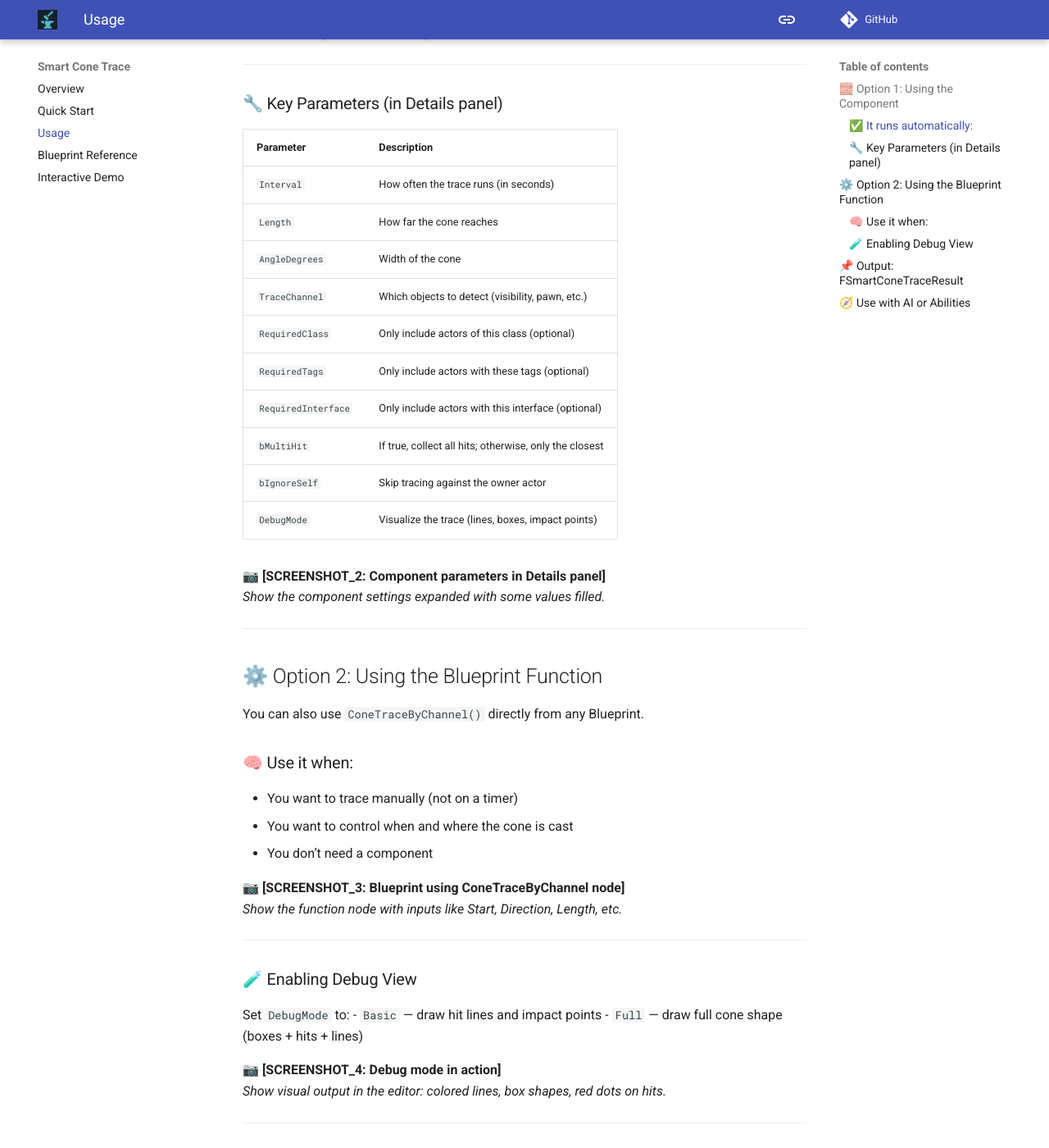
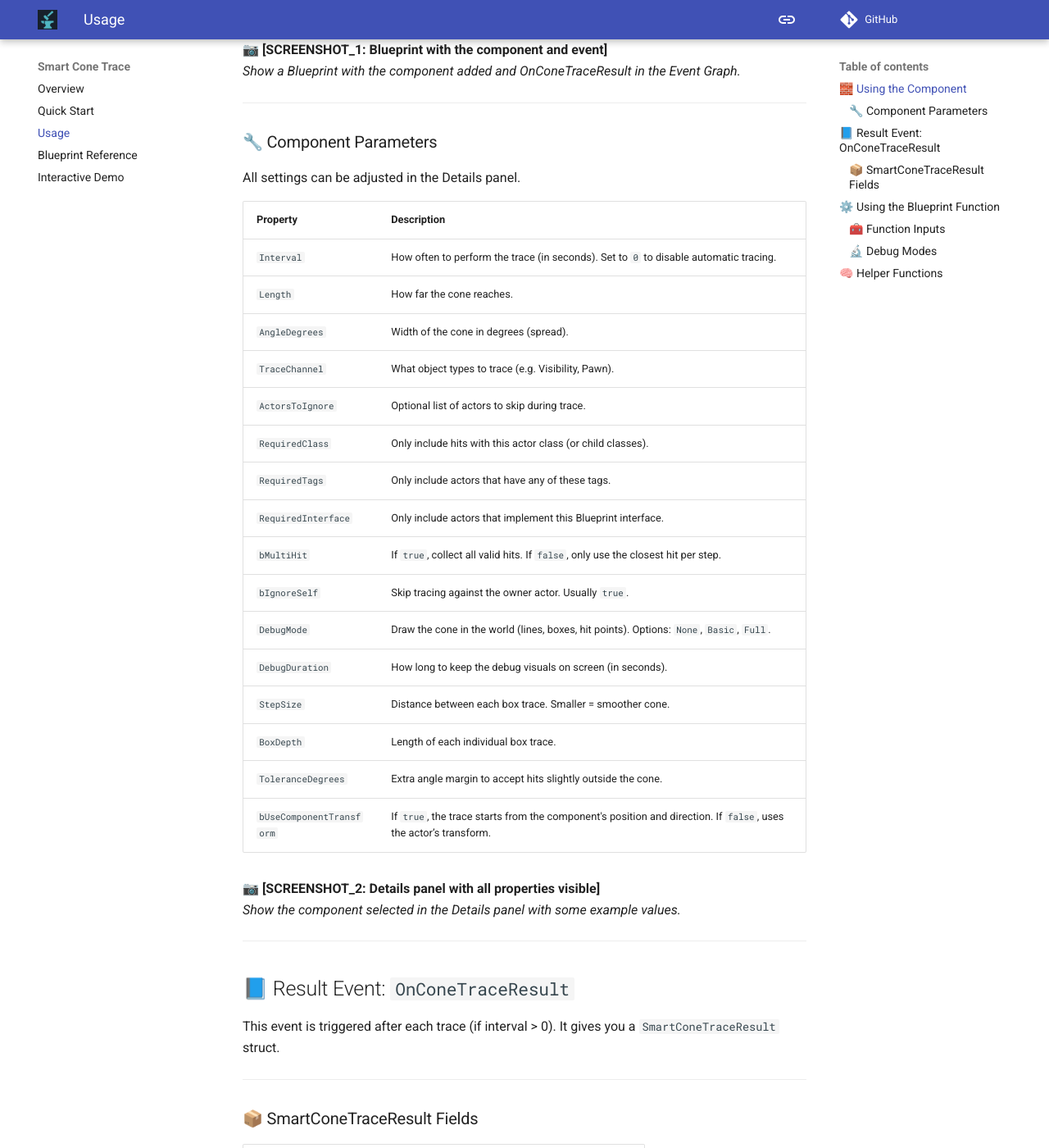
Before and after one commit to george-shilovsky/quickforge-docs, an MkDocs documentation site: the page built from docs/SmartConeTrace/usage.md, in a window 1280 px wide and 1400 px high, scrolled down 581 px. Shown: the whole window at 82% size. Built offline with MkDocs 1.6.1 and Material for MkDocs 9.7.7, drawn with Linux system fonts in a browser that asks for light colours; comment, search, counter and statistics services are not loaded; some of the changed text lies outside the part shown.

Commit message:
Update usage.md

```diff
--- a/docs/SmartConeTrace/usage.md
+++ b/docs/SmartConeTrace/usage.md
@@ -1,97 +1,134 @@
 # 🛠️ Usage Guide
 
-This page explains how to use both the **SmartConeTraceComponent** and the **Blueprint function**.
+This page explains how to use:
+
+- `SmartConeTraceComponent` — the automatic way
+- `ConeTraceByChannel()` — the manual Blueprint function
+- All result fields and helper functions
+
+No C++ required — everything is Blueprint-ready.
 
 ---
 
-## 🧱 Option 1: Using the Component
+## 🧱 Using the Component
 
-The easiest way to use the plugin is with the `SmartConeTraceComponent`.
+Add the `SmartConeTraceComponent` to any actor.
 
-### ✅ It runs automatically:
-- No need to call anything manually.
-- Traces at regular intervals using your chosen settings.
-- Sends results via the `OnConeTraceResult` event.
+It will automatically perform a cone trace every few seconds and call the event `OnConeTraceResult`.
 
-📷 **[SCREENSHOT_1: Blueprint showing component + event node]**
-*Show the component in the Blueprint and the OnConeTraceResult event connected.*
+📷 **[SCREENSHOT_1: Blueprint with the component and event]**
+*Show a Blueprint with the component added and OnConeTraceResult in the Event Graph.*
 
 ---
 
-### 🔧 Key Parameters (in Details panel)
+### 🔧 Component Parameters
 
-| Parameter           | Description                                           |
-|---------------------|-------------------------------------------------------|
-| `Interval`          | How often the trace runs (in seconds)                |
-| `Length`            | How far the cone reaches                             |
-| `AngleDegrees`      | Width of the cone                                     |
-| `TraceChannel`      | Which objects to detect (visibility, pawn, etc.)     |
-| `RequiredClass`     | Only include actors of this class (optional)         |
-| `RequiredTags`      | Only include actors with these tags (optional)       |
-| `RequiredInterface` | Only include actors with this interface (optional)   |
-| `bMultiHit`         | If true, collect all hits; otherwise, only the closest |
-| `bIgnoreSelf`       | Skip tracing against the owner actor                 |
-| `DebugMode`         | Visualize the trace (lines, boxes, impact points)    |
+All settings can be adjusted in the Details panel.
 
-📷 **[SCREENSHOT_2: Component parameters in Details panel]**
-*Show the component settings expanded with some values filled.*
+| Property             | Description |
+|----------------------|-------------|
+| `Interval`           | How often to perform the trace (in seconds). Set to `0` to disable automatic tracing. |
+| `Length`             | How far the cone reaches. |
+| `AngleDegrees`       | Width of the cone in degrees (spread). |
+| `TraceChannel`       | What object types to trace (e.g. Visibility, Pawn). |
+| `ActorsToIgnore`     | Optional list of actors to skip during trace. |
+| `RequiredClass`      | Only include hits with this actor class (or child classes). |
+| `RequiredTags`       | Only include actors that have any of these tags. |
+| `RequiredInterface`  | Only include actors that implement this Blueprint interface. |
+| `bMultiHit`          | If `true`, collect all valid hits. If `false`, only use the closest hit per step. |
+| `bIgnoreSelf`        | Skip tracing against the owner actor. Usually `true`. |
+| `DebugMode`          | Draw the cone in the world (lines, boxes, hit points). Options: `None`, `Basic`, `Full`. |
+| `DebugDuration`      | How long to keep the debug visuals on screen (in seconds). |
+| `StepSize`           | Distance between each box trace. Smaller = smoother cone. |
+| `BoxDepth`           | Length of each individual box trace. |
+| `ToleranceDegrees`   | Extra angle margin to accept hits slightly outside the cone. |
+| `bUseComponentTransform` | If `true`, the trace starts from the component's position and direction. If `false`, uses the actor’s transform. |
+
+📷 **[SCREENSHOT_2: Details panel with all properties visible]**
+*Show the component selected in the Details panel with some example values.*
 
 ---
 
-## ⚙️ Option 2: Using the Blueprint Function
+## 📘 Result Event: `OnConeTraceResult`
 
-You can also use `ConeTraceByChannel()` directly from any Blueprint.
-
-### 🧠 Use it when:
-- You want to trace manually (not on a timer)
-- You want to control when and where the cone is cast
-- You don’t need a component
-
-📷 **[SCREENSHOT_3: Blueprint using ConeTraceByChannel node]**
-*Show the function node with inputs like Start, Direction, Length, etc.*
+This event is triggered after each trace (if interval > 0). It gives you a `SmartConeTraceResult` struct.
 
 ---
 
-### 🧪 Enabling Debug View
+### 📦 SmartConeTraceResult Fields
 
-Set `DebugMode` to:
-- `Basic` — draw hit lines and impact points
-- `Full` — draw full cone shape (boxes + hits + lines)
+| Field          | Type             | Description |
+|----------------|------------------|-------------|
+| `bDidHit`      | `bool`           | `true` if anything was hit. |
+| `Hits`         | `Array<HitResult>` | All filtered hits. |
+| `HitActors`    | `Array<Actor>`   | All valid actors that were hit. |
+| `ClosestHit`   | `HitResult`      | The closest valid hit among all steps. |
 
-📷 **[SCREENSHOT_4: Debug mode in action]**
-*Show visual output in the editor: colored lines, box shapes, red dots on hits.*
+📷 **[SCREENSHOT_3: Using result in Blueprint — print closest actor]**
+*Show Blueprint logic printing the name of the closest actor if any.*
 
 ---
 
-## 📌 Output: FSmartConeTraceResult
+## ⚙️ Using the Blueprint Function
 
-Whether you use the component or the function, the result is the same:
+If you want to trace manually, use `ConeTraceByChannel()` from `SmartConeTraceLib`.
 
-- `HitActors` — array of all valid hit actors
-- `ClosestHit` — the nearest hit (with full hit info)
-- `bDidHit` — true if anything was hit
+It’s perfect for:
 
-You can also use helper functions like:
-- `GetClosestHitActor()`
-- `WasActorHit()`
-- `GetHitActorsByClass()`
+- One-time checks (e.g. on key press)
+- Tracing from any point and direction
+- Custom cone logic
 
-📷 **[SCREENSHOT_5: Example of using result in Blueprint]**
-*Show result pin being used to print names or check if actor was hit.*
+📷 **[SCREENSHOT_4: Blueprint with ConeTraceByChannel node]**
+*Show the function in use with inputs like Start, Direction, etc.*
 
 ---
 
-## 🧭 Use with AI or Abilities
+### 🧰 Function Inputs
 
-Smart Cone Trace is great for:
-- Enemy AI "vision cone"
-- Detecting nearby players
-- Area scan abilities or magical spells
-- Obstacle detection ahead of a vehicle
+Same parameters as the component, but passed directly into the function:
 
-📷 **[SCREENSHOT_6: Practical in-game usage like AI vision]**
-*Show actual use in game logic — AI scanning or detecting player.*
+- `Start` — starting location of the cone
+- `Direction` — direction the cone is facing
+- All other parameters match the component (see table above)
+
+You can get `Start` and `Direction` using nodes like:
+- `Get Actor Location`
+- `Get Forward Vector`
+- `Get Component Location`
 
 ---
 
-Next: Check out real-world [Examples](examples.md) »
+### 🔬 Debug Modes
+
+| Debug Mode | Description |
+|------------|-------------|
+| `None`     | No visuals |
+| `Basic`    | Lines + hit points |
+| `Full`     | Boxes, lines, hit points (most detailed) |
+
+📷 **[SCREENSHOT_5: Visual debug output in Full mode]**
+*Show in-game view with boxes, red dots, and debug cone.*
+
+---
+
+## 🧠 Helper Functions
+
+You can use these helper functions from `SmartConeTraceLib` to work with the result:
+
+| Function | What it does |
+|----------|---------------|
+| `GetClosestHitActor(Result)` | Returns the actor from `Result.ClosestHit`, or `null` |
+| `WasActorHit(Result, Actor)` | Returns `true` if the given actor is in the hit list |
+| `GetFirstValidHitActor(Result)` | Returns the first actor from the `HitActors` array |
+| `GetHitActorsByClass(Result, Class)` | Returns all actors in `HitActors` that match the class |
+| `IsValidHit(Result)` | Returns `true` if `Result.bDidHit` is `true` |
+
+📷 **[SCREENSHOT_6: Blueprint calling GetClosestHitActor]**
+*Show usage of helper node to get actor and do something with it.*
+
+---
+
+Continue to [Reference](reference.md) for a technical list of parameters and return types.
+
+Or jump to [Examples](examples.md) to see real use cases.
```
